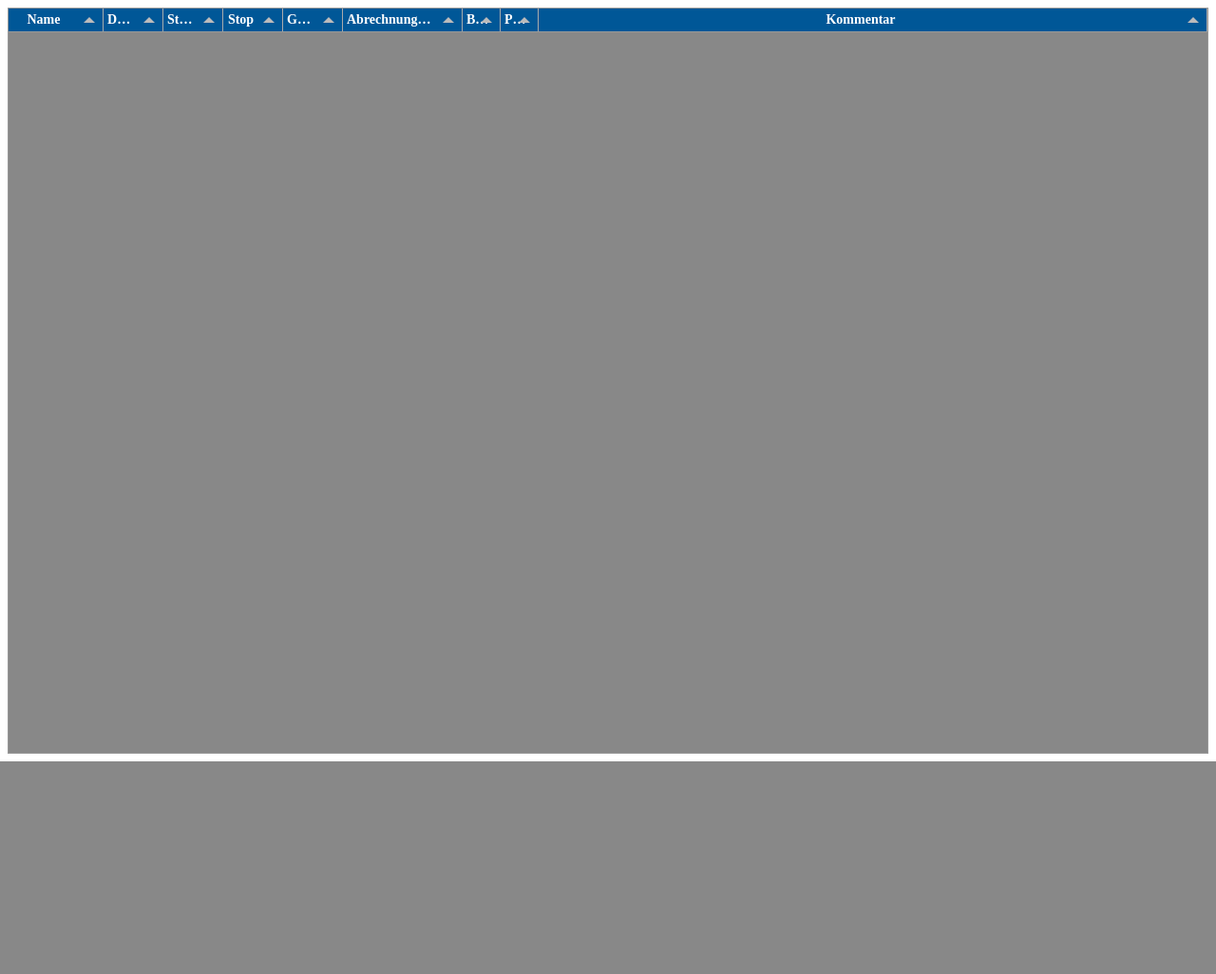
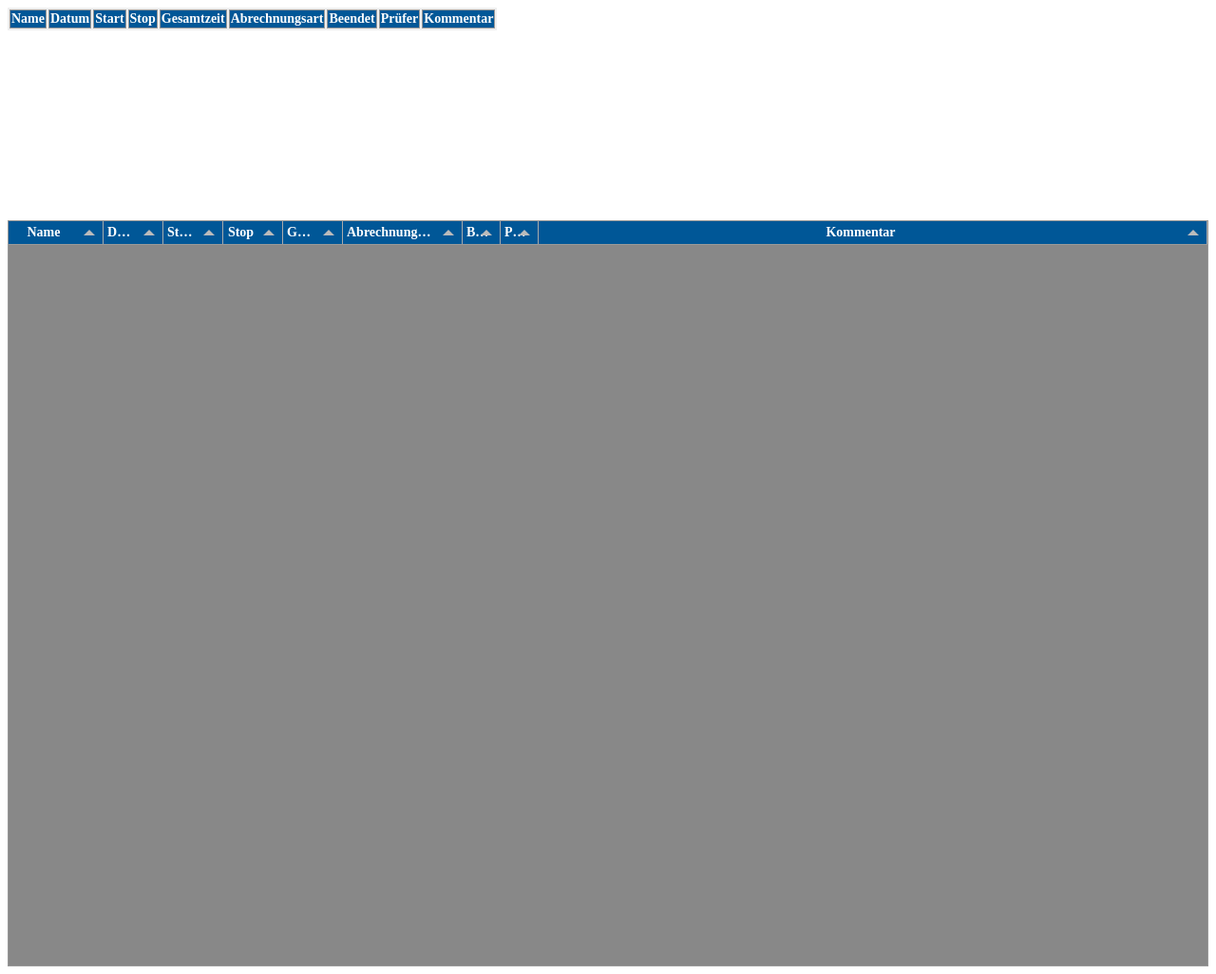
Before and after one commit to foeGL/TestArea, a Django app: template app_tabulator/templates/index.html in a window 1280 px wide. Shown: the whole page at 95% size. Before the commit the page ends 802 px from the top, so only its background shows below. Run offline with Django 3.2, Linux system fonts and the light colour scheme; the template is opened without the code that fills it, so the values that code supplies are empty; some libraries are stand-ins or nearby versions.

Commit message:
Eigene Tabelle!!!!

```diff
--- /dev/null
+++ b/app_tabulator/static/js/tablestyle.js
@@ -0,0 +1,134 @@
+const array_tests = JSON.parse(document.getElementById('tests').textContent);
+const borderStyle = '1px solid #999'
+
+var tableDataNested = []
+for (const [key1, arr] of Object.entries(array_tests)){
+    tableDataNested.push(arr)
+}
+
+var columns = [
+    {title:"Name",              field:"name",           visible:1,  width:100}, //never hide this column
+    {title:"ProtocolIdent",     field:"ProtocolIdent",  visible:0,  width:100},
+    {title:"TestIdent",         field:"TestIdent",      visible:0,  width:100},
+    {title:"Prüfung_Voll",      field:"TestNameFull",   visible:0,  width:100},
+    {title:"Abgerechnet",       field:"Invoice",        visible:0,  width:100},
+    {title:"Datum",             field:"Date",           visible:1,  width:100},
+    {title:"Start",             field:"Start",          visible:1,  width:100},
+    {title:"Stop",              field:"Stop",           visible:1,  width:100},
+    {title:"Gesamtzeit",        field:"TotalTime",      visible:1,  width:100},
+    {title:"Abrechnungsart",    field:"InvoiceType",    visible:1,  width:100},
+    {title:"Beendet",           field:"isTestFinished", visible:1,  width:100},
+    {title:"Prüfer",            field:"Operator",       visible:1,  width:100},
+    {title:"Kommentar",         field:"Comment",        visible:1,  width:100},
+    {title:"Element",           field:"element",        visible:0,  width:100},
+    {title:"TreeLevel",         field:"treeLevel",      visible:0,  width:100},
+]
+
+function tableCreate() {
+    const   body = document.body,
+            tbl = document.createElement('table');
+    tbl.style.width = '100px';
+    //tbl.style.border = '1px solid #999';
+    tbl.style.backgroundColor = '#efefef';
+
+
+    var headerRows = getHeaderRows(columns)
+    const tr = tbl.insertRow();
+    createHeadline(tr, headerRows)
+
+    for (let key in tableDataNested){
+        var row = tableDataNested[key];
+        insertRow(tbl, row, headerRows)
+        checkForChildren(tbl, row, headerRows)
+    }
+
+    body.appendChild(tbl);
+}
+
+function getHeaderRows(e){
+    var visibleRows = [];
+    var visibleRowsTitle = [];
+    var invisibleRows = [];
+    for (let el in e){
+        if (e[el]['visible'] == 1){
+            visibleRowsTitle.push(e[el]['title']);
+            visibleRows.push(e[el]['field']);
+        } else {
+            invisibleRows.push(e[el]['field']);
+        }
+    }
+    return {'visible': visibleRows, 'invisible': invisibleRows, 'visibleTitle': visibleRowsTitle}
+}
+
+function createHeadline(e, headerRows){
+    for (let el in headerRows['visibleTitle']){
+        const td = e.insertCell();
+        td.appendChild(document.createTextNode(headerRows['visibleTitle'][el]));
+        td.style.border = borderStyle;
+        td.style.fontSize = "14px";
+        td.style.fontWeight = "700";
+        td.style.color = "white";
+        td.style.backgroundColor = "#005797";
+
+    }
+}
+
+function insertRow(tbl, row, headerRows){
+    const tr = tbl.insertRow();
+    tr.classList.add(row['element'] +'-level'+row['treeLevel']);
+    switch(row['element']){
+        case 'header':
+            var td = tr.insertCell();
+            td.appendChild(document.createTextNode(row['name']));
+            //td.style.border = borderStyle;
+            td.setAttribute('colSpan', headerRows['visible'].length);
+            switch(row['treeLevel']){
+                case 0:
+                    td.style.fontSize = "20px";
+                    td.style.fontWeight = "bold";
+                    break;
+                default:
+                    break;
+            }
+            break;
+        case 'test':
+            var td = tr.insertCell();
+            td.appendChild(document.createTextNode(row['name']));
+            //td.style.border = borderStyle;
+            td.setAttribute('colSpan', headerRows['visible'].length);
+            td.style.fontSize = "14px";
+            td.style.fontWeight = "bold";
+            break;
+        case 'ppb':
+            for (let visibleRow in headerRows['visible']){
+                var td = tr.insertCell();
+                td.appendChild(document.createTextNode(row[headerRows['visible'][visibleRow]]));
+                td.setAttribute('field', headerRows['visible'][visibleRow]);
+                td.style.borderRight = borderStyle;
+                td.style.fontSize = "14px";
+                td.style.backgroundColor = "white";
+            }
+            for (let invisibleRow in headerRows['invisible']){
+                var td = tr.insertCell();
+                td.appendChild(document.createTextNode(row[headerRows['invisible'][invisibleRow]]));
+                td.style.display = 'none';
+                td.setAttribute('field', headerRows['invisible'][invisibleRow]);
+            }
+            break;
+        default:
+            break;
+    }
+}
+
+function checkForChildren(tbl, row, headerRows){
+    if ('_children' in row){
+        var row0 = row['_children']
+        for (let subkey in row['_children']){
+            var row0 = row['_children'][subkey]
+            insertRow(tbl, row0, headerRows)
+            checkForChildren(tbl, row0, headerRows)
+        }
+    }
+}
+
+tableCreate();
--- a/app_tabulator/static/js/tabulator.js
+++ b/app_tabulator/static/js/tabulator.js
@@ -1,11 +1,15 @@
+/*
 const array_tests = JSON.parse(document.getElementById('tests').textContent);
 
 var tableDataNested = []
 for (const [key1, arr] of Object.entries(array_tests)){
     tableDataNested.push(arr)
 }
+*/
+console.log("tableDataNested", tableDataNested)
 
-console.log("tableDataNested", tableDataNested)
+
+
 
 
 
@@ -67,31 +71,14 @@ var table = new Tabulator("#example-nested-table", {
     minHeight:"300px",
     width:"500px",
     dataTree:true,
-    //dataTreeChildField:"childRows", //look for the child row data array in the childRows field -- only the top-tier rows
-    //minheight:"100px",
     data:tableDataNested,
     dataTreeStartExpanded:true,
     layout:"fitDataStretch",      //fit columns to width of table
-    /*
-    dataTreeStartExpanded:function(row, level){
-        return row.getData().driver; //expand rows where the "driver" data field is true;
-    },
-    */
-
     columns:[
     {title:"Name", field:"name", formatter: function(cell, formatterParams) {
         return formatRow(cell)
         }, width: "8px"
     }, //never hide this column
-    /*
-    {title:"Location", field:"location", width:150},
-    {title:"Gender", field:"gender", width:150, responsive:2}, //hide this column first
-    {title:"Favourite Color", field:"col", width:150},
-    {title:"Date Of Birth", field:"dob", hozAlign:"center", sorter:"date", width:150},
-    {title:"Driver", field:"driver", width:150},
-    */
-    //{title:"TestIdent", field:"id", hozAlign:"center", visible:0,  resizable:false},
-    //{title:"Norm", field:"Norm", hozAlign:"center", visible:0},
     {title:"ProtocolIdent", field:"ProtocolIdent", hozAlign:"center", visible:0,  resizable:true},
     {title:"TestIdent", field:"TestIdent", hozAlign:"center", visible:0, resizable:true},
     {title:"Prüfung_Voll", field:"TestNameFull", hozAlign:"center", visible:0},
@@ -134,7 +121,7 @@ function formatRow(cell){
             break;
     }
     switch(element){
-        case 'Header': //1.Überschrift
+        case 'header': //1.Überschrift
             switch(treeLevel){
                 case 0:
                     row.getElement().style.height = "35px";
@@ -153,17 +140,17 @@ function formatRow(cell){
                     break;
             }
             break;
-        case 'Test':
+        case 'test':
             row.getElement().style.paddingTop = "3px";
             row.getElement().style.fontWeight = 'bold';
             break;
-        case 'PPB':
+        case 'ppb':
             row.getElement().style.backgroundColor = "white";
             break;
         default:
             break;
     }
-    if (element != 'PPB'){
+    if (element != 'ppb'){
         var cells = row.getCells()
         for (let i=0; i<cells.length; i++){
             if (i==0){
--- a/app_tabulator/templates/index.html
+++ b/app_tabulator/templates/index.html
@@ -7,10 +7,10 @@
         <script src="https://cdnjs.cloudflare.com/ajax/libs/moment.js/2.24.0/moment.min.js"></script>
     </head>
     <body>
-        <div id="example-table"></div>
+        {{tests|json_script:"tests"}}
+        <script src="{% static 'js/tablestyle.js' %}"></script>
 
-        <div id="example-nested-table"></div>
-        {{tests|json_script:"tests"}}
+        <div id="example-nested-table" style="margin-top: 200px;"></div>
         <script src="{% static 'js/tabulator.js' %}"></script>
     </body>
 </htmL>
```
Also changed, not shown: app_tabulator/functions.py (+13 -6 lines), app_tabulator/views.py (+6 -4 lines).
